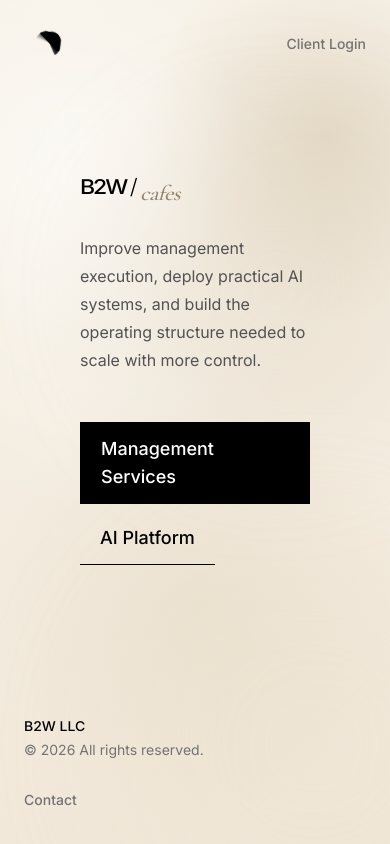
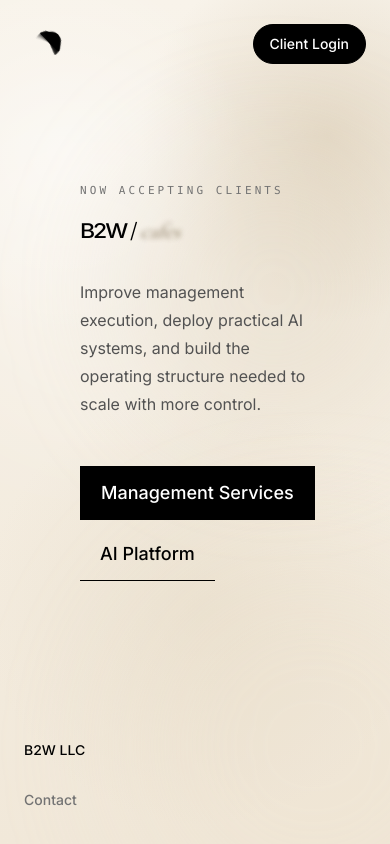
Before and after one commit to aliahm08/B2W, a React (Vite) app: page /home-test-1 in a window 390 px wide. Built offline with nearby package versions, Linux system fonts and the light colour scheme.

Commit message:
Refine test homepage CTAs and mobile motion

```diff
--- a/src/components/Navbar.tsx
+++ b/src/components/Navbar.tsx
@@ -57,16 +57,12 @@
   {
     label: 'Process',
     to: '/#process',
-    children: [
-      { label: 'Go to Process', to: '/#process' },
-    ],
+    children: [],
   },
   {
     label: 'Team',
     to: '/#team',
-    children: [
-      { label: 'Go to Team', to: '/#team' },
-    ],
+    children: [],
   },
 ];
 
@@ -235,6 +231,7 @@
                     {item.label}
                   </Link>
 
+                  {item.children.length > 0 ? (
                     <div className="mt-3 space-y-2 pl-4">
                       {item.children.map((child) => (
                         <Link
@@ -247,6 +244,7 @@
                         </Link>
                       ))}
                     </div>
+                  ) : null}
                 </div>
               );
             })}
--- a/src/pages/HomeTestOnePage.tsx
+++ b/src/pages/HomeTestOnePage.tsx
@@ -37,6 +37,7 @@
 
 export default function HomeTestOnePage() {
   const [activeIndex, setActiveIndex] = useState(0);
+  const [isMobile, setIsMobile] = useState(false);
   const activeClient = rotatingClients[activeIndex];
   const activeClientColorClass =
     activeClient.intent === 'management'
@@ -51,6 +52,16 @@
     }, 1650);
 
     return () => window.clearInterval(intervalId);
+  }, []);
+
+  useEffect(() => {
+    const mediaQuery = window.matchMedia('(max-width: 767px)');
+    const syncViewport = () => setIsMobile(mediaQuery.matches);
+
+    syncViewport();
+    mediaQuery.addEventListener('change', syncViewport);
+
+    return () => mediaQuery.removeEventListener('change', syncViewport);
   }, []);
 
   return (
@@ -88,7 +99,7 @@
 
               <Link
                 to="/client/uyghur-eats"
-                className="inline-flex min-h-10 items-center text-sm font-medium text-neutral-500 transition-colors hover:text-black"
+                className="inline-flex min-h-10 items-center rounded-full border border-black bg-black px-4 py-2 text-sm font-medium text-white transition-colors hover:bg-white hover:text-black"
               >
                 Client Login
               </Link>
@@ -101,6 +112,9 @@
                 transition={{ duration: 0.8, ease: 'easeOut' }}
                 className="w-full max-w-6xl pl-14 pr-14 md:pl-16 md:pr-16 lg:pl-20 lg:pr-20"
               >
+                <p className="mb-5 text-[11px] font-mono uppercase tracking-[0.28em] text-neutral-500 md:mb-6">
+                  Now Accepting Clients
+                </p>
                 <h1 className="flex w-full max-w-full items-baseline gap-[0.16em] whitespace-nowrap text-[clamp(1.35rem,5.9vw,5.9rem)] font-medium leading-[0.88] tracking-[-0.065em] [transform:scaleY(0.92)] origin-left">
                   <span className="b2w-wordmark inline-block shrink-0 tracking-[-0.09em] text-black">B2W</span>
                   <span className="shrink-0 font-light text-black">/</span>
@@ -108,9 +122,9 @@
                     <AnimatePresence mode="wait">
                       <motion.span
                         key={activeClient.label}
-                        initial={{ y: 18, opacity: 0 }}
-                        animate={{ y: 0, opacity: 1 }}
-                        exit={{ y: -18, opacity: 0 }}
+                        initial={isMobile ? { opacity: 0, filter: 'blur(8px)' } : { y: 18, opacity: 0 }}
+                        animate={isMobile ? { opacity: 1, filter: 'blur(0px)' } : { y: 0, opacity: 1 }}
+                        exit={isMobile ? { opacity: 0, filter: 'blur(8px)' } : { y: -18, opacity: 0 }}
                         transition={{ duration: 0.36, ease: 'easeOut' }}
                         className="block font-[family-name:var(--font-serif)] italic tracking-[-0.03em]"
                       >
@@ -131,8 +145,8 @@
                       to={pathway.href}
                       className={
                         index === 0
-                          ? 'inline-flex min-h-12 items-center border border-black bg-black px-5 py-3 text-lg font-medium text-white outline-none transition-colors duration-150 hover:border-black hover:bg-white hover:text-black focus:outline-none'
-                          : 'inline-flex min-h-12 items-center border-b border-black px-5 py-3 text-lg font-medium text-black transition-[color,border-bottom-width] duration-150 hover:border-b-2 hover:text-neutral-600'
+                          ? 'inline-flex min-h-12 items-center whitespace-nowrap border border-black bg-black px-5 py-3 text-lg font-medium text-white outline-none transition-colors duration-150 hover:border-black hover:bg-white hover:text-black focus:outline-none'
+                          : 'inline-flex min-h-12 items-center whitespace-nowrap border-b border-black px-5 py-3 text-lg font-medium text-black transition-[color,border-bottom-width] duration-150 hover:border-b-2 hover:text-neutral-600'
                       }
                     >
                       {pathway.title}
@@ -147,7 +161,6 @@
                 <p className="font-medium text-black">
                   <span className="b2w-wordmark">B2W LLC</span>
                 </p>
-                <p className="mt-1">© {new Date().getFullYear()} All rights reserved.</p>
               </div>
 
               <a
```
Lines whose indentation alone changed are shown as unchanged.
